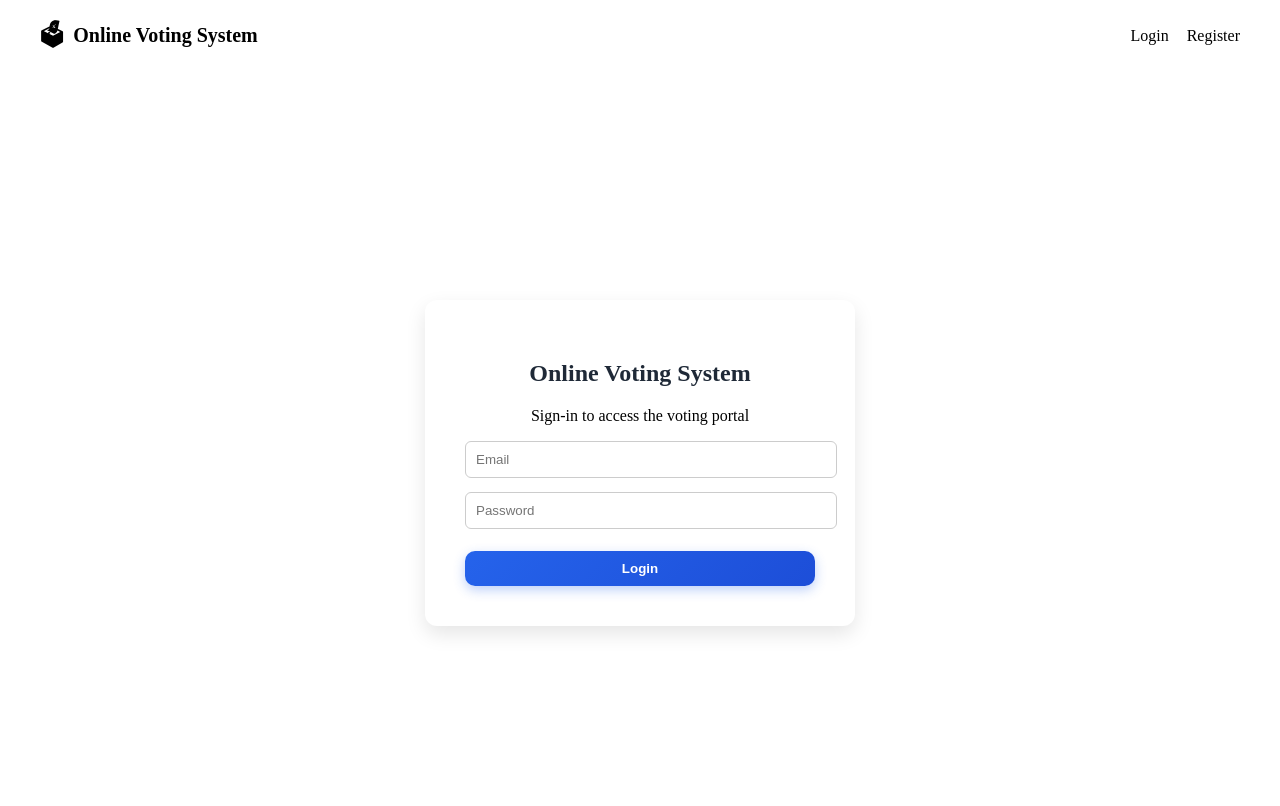
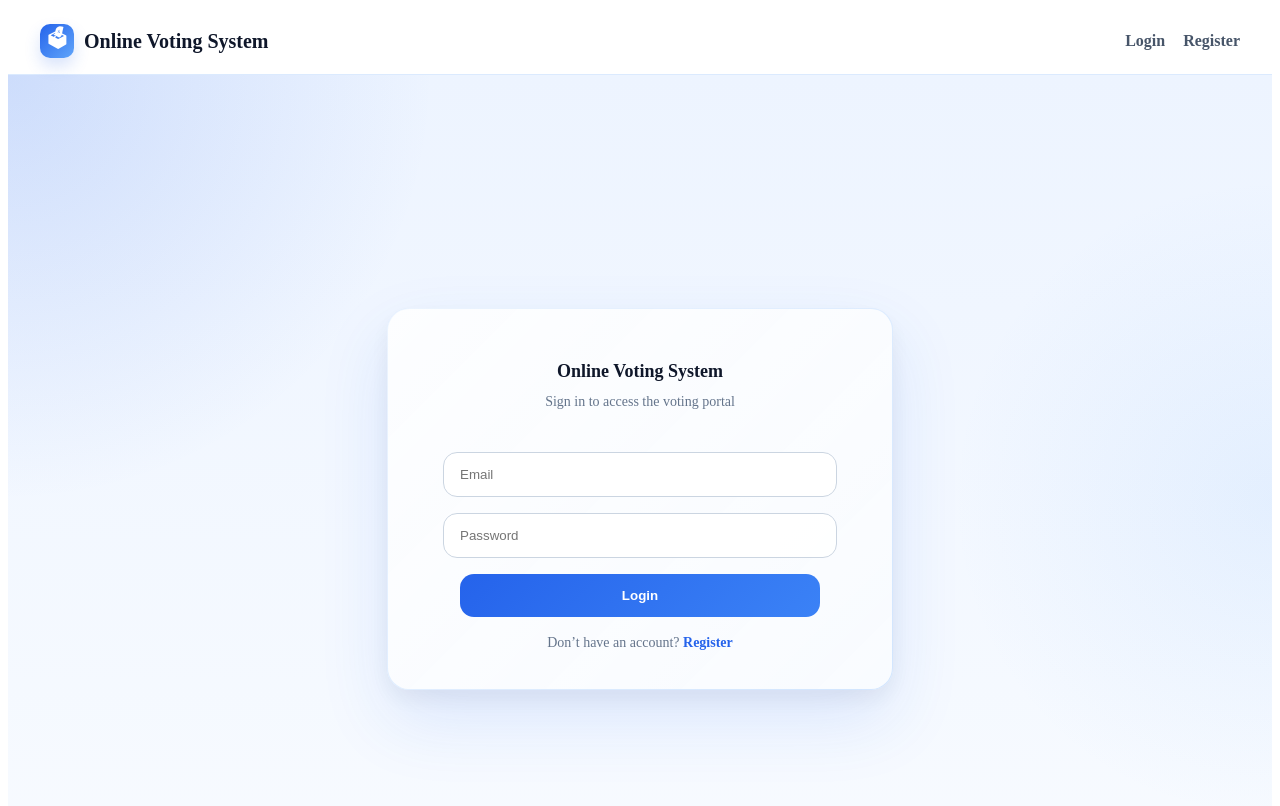
Before and after one commit to college-of-mary-immaculate/voting-app, a React app in the folder voting-system/frontend/: page / in a window 1280 px wide. Shown: the top 806 px of the page. Built offline with nearby package versions, Linux system fonts and the light colour scheme; the HTML template or start-up script is replaced by a standard one.

Commit message:
updated user ui PT2

```diff
--- a/voting-system/frontend/src/components/Navbar.css
+++ b/voting-system/frontend/src/components/Navbar.css
@@ -1,12 +1,13 @@
 .navbar {
   width: 100%;
-  background: var(--surface);
-  border-bottom: 1px solid var(--border-soft);
+  background: rgba(255, 255, 255, 0.9);
+  border-bottom: 1px solid #dbeafe;
   padding: 16px 32px;
   display: flex;
   justify-content: space-between;
   align-items: center;
   box-sizing: border-box;
+  backdrop-filter: blur(6px);
 }
 
 .navbar-left,
@@ -22,61 +23,53 @@
   gap: 10px;
   font-size: 20px;
   font-weight: 700;
-  color: var(--text);
+  color: #0f172a;
   text-decoration: none;
 }
 
 .navbar-brand:hover {
-  color: var(--primary);
+  color: #2563eb;
   text-decoration: none;
 }
 
 .navbar-logo {
-  font-size: 22px;
-  line-height: 1;
+  width: 34px;
+  height: 34px;
+  border-radius: 10px;
+  background: linear-gradient(135deg, #2563eb, #60a5fa);
+  color: white;
+  display: flex;
+  align-items: center;
+  justify-content: center;
+  font-size: 18px;
+  box-shadow: 0 8px 16px rgba(37, 99, 235, 0.18);
 }
 
 .nav-link {
-  color: var(--text-muted);
-  font-weight: 500;
+  color: #475569;
+  font-weight: 600;
   text-decoration: none;
   transition: color 0.2s ease;
-  position: relative;
-}
-
-.nav-link::after {
-  content: "";
-  position: absolute;
-  left: 0;
-  bottom: -4px;
-  width: 0;
-  height: 2px;
-  background: var(--primary);
-  transition: width 0.2s ease;
-}
-
-.nav-link:hover::after {
-  width: 100%;
 }
 
 .nav-link:hover {
-  color: var(--primary);
+  color: #2563eb;
   text-decoration: none;
 }
 
 .logout-btn {
-  background: var(--danger);
-  color: rgb(0, 0, 0);
-  border: none;
+  background: #ffffff;
+  color: #dc2626;
+  border: 1px solid #fecaca;
   padding: 10px 16px;
-  border-radius: 8px;
+  border-radius: 10px;
   font-weight: 600;
   cursor: pointer;
   transition: 0.2s ease;
 }
 
 .logout-btn:hover {
-  opacity: 0.92;
+  background: #fef2f2;
 }
 
 @media (max-width: 768px) {
@@ -97,6 +90,8 @@
   }
 
   .navbar-logo {
-    font-size: 20px;
+    width: 30px;
+    height: 30px;
+    font-size: 16px;
   }
 }
--- a/voting-system/frontend/src/pages/Login.css
+++ b/voting-system/frontend/src/pages/Login.css
@@ -1,44 +1,127 @@
 .login-page {
   min-height: 100vh;
-  background: var(--bg);
+  background:
+    radial-gradient(circle at top left, rgba(37, 99, 235, 0.16), transparent 28%),
+    radial-gradient(circle at center right, rgba(96, 165, 250, 0.10), transparent 24%),
+    linear-gradient(180deg, #edf4ff 0%, #f8fbff 100%);
   display: flex;
   align-items: center;
   justify-content: center;
+  padding: 24px;
 }
 
 .login-card {
-  background: white;
-  padding: 40px;
-  border-radius: 12px;
-  width: 350px;
-  box-shadow: 0 8px 20px rgba(0,0,0,0.1);
+  width: 100%;
+  max-width: 440px;
+  background: rgba(248, 251, 255, 0.95);
+  border: 1px solid rgba(191, 219, 254, 0.8);
+  border-radius: 22px;
+  padding: 38px 32px;
   text-align: center;
+
+  display: flex;
+  flex-direction: column;
+  align-items: center;
+
+  box-shadow:
+    0 30px 70px rgba(37, 99, 235, 0.12),
+    0 10px 25px rgba(15, 23, 42, 0.06);
+
+  backdrop-filter: blur(8px);
+  position: relative;
+}
+
+.login-card::before {
+  content: "";
+  position: absolute;
+  inset: -1px;
+  border-radius: 22px;
+  background: linear-gradient(
+    135deg,
+    rgba(255, 255, 255, 0.65),
+    rgba(255, 255, 255, 0.15)
+  );
+  z-index: -1;
 }
 
 .login-title {
-  margin-bottom: 20px;
-  color: #1f2937;
+  color: #0f172a;
+  margin-bottom: 6px;
+  font-size: 18px;
+}
+
+.login-subtitle {
+  color: #64748b;
+  font-size: 14px;
+  margin-top: 6px;
+  margin-bottom: 18px;
+}
+
+.login-form {
+  display: flex;
+  flex-direction: column;
+  align-items: center;   /* centers children */
+  gap: 16px;
+  width: 100%;
+  max-width: 360px;      /* keeps inputs centered */
+  margin: 24px auto 0 auto;
 }
 
 .login-input {
   width: 100%;
-  padding: 10px;
-  margin-bottom: 14px;
-  border-radius: 6px;
-  border: 1px solid #ccc;
+  padding: 14px 16px;
+  border: 1px solid #cbd5e1;
+  border-radius: 14px;
+  background: rgba(255,255,255,0.9);
+}
+
+.login-input:focus {
+  outline: none;
+  border-color: #2563eb;
+  box-shadow: 0 0 0 4px rgba(37, 99, 235, 0.12);
+  background: #ffffff;
 }
 
 .login-button {
   width: 100%;
-  padding: 10px;
-  background: #2563eb;
+  padding: 14px;
+  border-radius: 14px;
+  background: linear-gradient(135deg, #2563eb, #3b82f6);
   color: white;
+  font-weight: 600;
   border: none;
-  border-radius: 6px;
-  cursor: pointer;
-  margin-top: 8px;
+  transition: all 0.2s ease;
 }
 
 .login-button:hover {
-  background: #1d4ed8;
+  transform: translateY(-2px);
+  box-shadow: 0 12px 24px rgba(37, 99, 235, 0.25);
 }
+
+.login-footer {
+  margin-top: 18px;
+  font-size: 14px;
+  color: #64748b;
+}
+
+.login-footer a {
+  color: #2563eb;
+  font-weight: 600;
+  text-decoration: none;
+}
+
+.login-footer a:hover {
+  color: #1d4ed8;
+}
+
+@media (max-width: 640px) {
+  .login-card {
+    max-width: 100%;
+    padding: 30px 22px;
+    border-radius: 18px;
+  }
+
+  .login-title {
+    font-size: 16px;
+  }
+}
--- a/voting-system/frontend/src/pages/Login.jsx
+++ b/voting-system/frontend/src/pages/Login.jsx
@@ -21,31 +21,37 @@ function Login({ setUser }) {
   };
 
   return (
-    <div className="login-page page-section">
-      <div className="login-card card">
+    <div className="login-page">
+    <div className="login-card">
       <h2 className="login-title page-title">Online Voting System</h2>
-      <p className="page-subtitle">Sign-in to access the voting portal</p>
+      <p className="login-subtitle">Sign in to access the voting portal</p>
 
+      <div className="login-form">
         <input
-          className="login-input form-input"
+          className="login-input"
           placeholder="Email"
           value={email}
           onChange={(e) => setEmail(e.target.value)}
         />
 
         <input
-          className="login-input form-input"
+          className="login-input"
           type="password"
           placeholder="Password"
           value={password}
           onChange={(e) => setPassword(e.target.value)}
         />
 
-        <button className="login-button btn-primary" onClick={handleLogin}>
+        <button className="login-button" onClick={handleLogin}>
           Login
         </button>
       </div>
+
+      <div className="login-footer">
+        Don’t have an account? <a href="/register">Register</a>
+      </div>
     </div>
+  </div>
   );
 }
 
--- a/voting-system/frontend/src/pages/Register.jsx
+++ b/voting-system/frontend/src/pages/Register.jsx
@@ -20,39 +20,41 @@ function Register() {
   };
 
   return (
-    <div className="register-page page-section">
-      <div className="register-card card">
-        <h2 className="register-title page-title">Create an Account</h2>
-        <p className="page-subtitle">Register to participate in the election</p>
+      <div className="register-page">
+      <div className="register-card">
+        <h2 className="register-title page-title">Create Account</h2>
+        <p className="register-subtitle">Register to participate in the election</p>
 
+        <div className="register-form">
           <input
-          className="register-input form-input"
+            className="register-input"
             placeholder="Full Name"
             value={name}
             onChange={(e) => setName(e.target.value)}
           />
 
           <input
-          className="register-input form-input"
+            className="register-input"
             placeholder="Email"
             value={email}
             onChange={(e) => setEmail(e.target.value)}
           />
 
           <input
-          className="register-input form-input"
+            className="register-input"
             type="password"
             placeholder="Password"
             value={password}
             onChange={(e) => setPassword(e.target.value)}
           />
 
-        <button className="register-button btn-primary" onClick={handleRegister}>
+          <button className="register-button" onClick={handleRegister}>
             Register
           </button>
+        </div>
 
         <p className="register-footer">
-          Already have an account? <span onClick={() => navigate("/login")}>Login</span>
+          Already have an account? <span onClick={() => navigate("/")}>Login</span>
         </p>
       </div>
     </div>
--- a/voting-system/frontend/src/pages/Vote.jsx
+++ b/voting-system/frontend/src/pages/Vote.jsx
@@ -207,9 +207,12 @@ function Vote() {
                       </div>
 
                       <div className="candidate-info">
+                      <div className="candidate-name-row">
                         <h3>{c.name}</h3>
-                        <p>Party: {c.party || "N/A"}</p>
+                        {alreadyVotedThis && <span className="voted-badge">Voted</span>}
                       </div>
+                      <p>Party: {c.party || "N/A"}</p>
+                    </div>
 
                       <div className="candidate-action">
                         {alreadyVotedThis ? (
```
Also changed, not shown: voting-system/frontend/src/pages/Register.css (+93 -26 lines), voting-system/frontend/src/pages/Results.css (+61 -26 lines), voting-system/frontend/src/pages/Vote.css (+145 -51 lines). Lines whose indentation alone changed are shown as unchanged.
